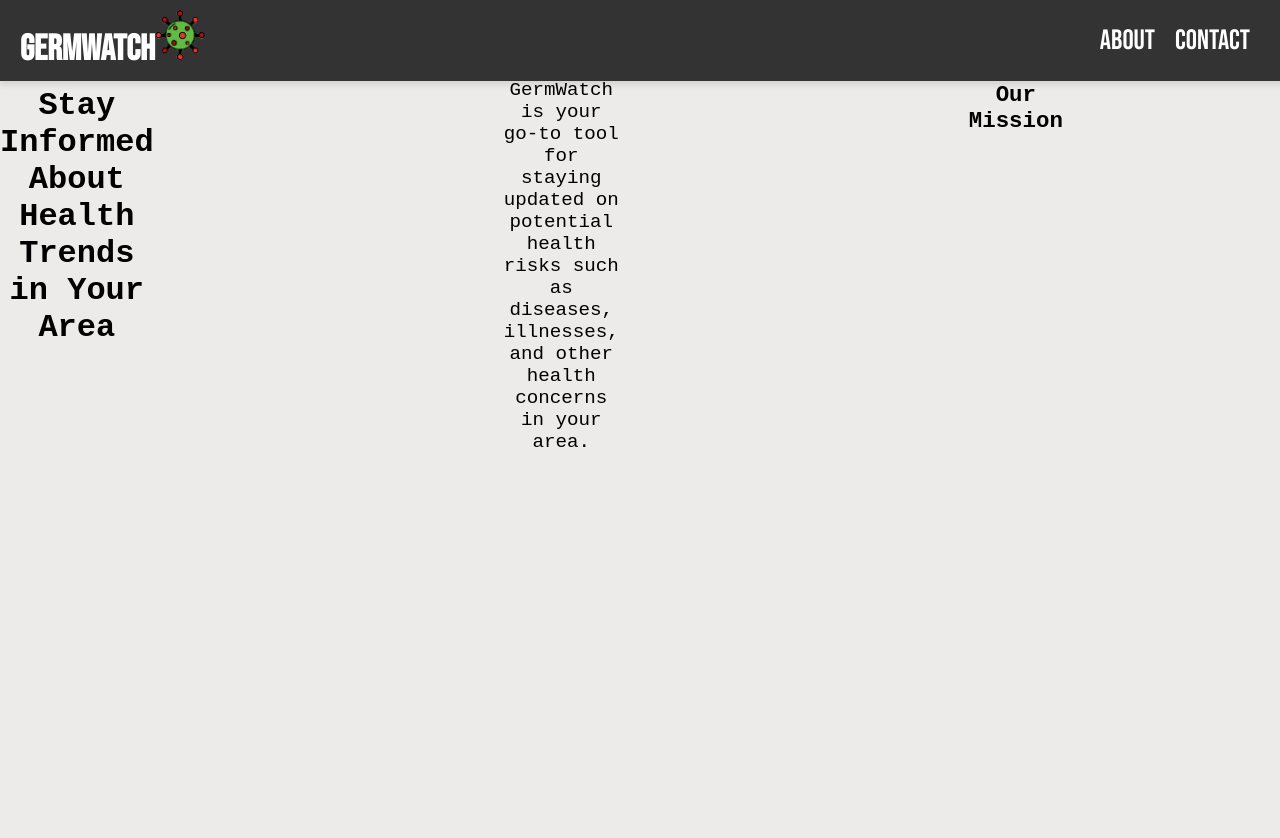
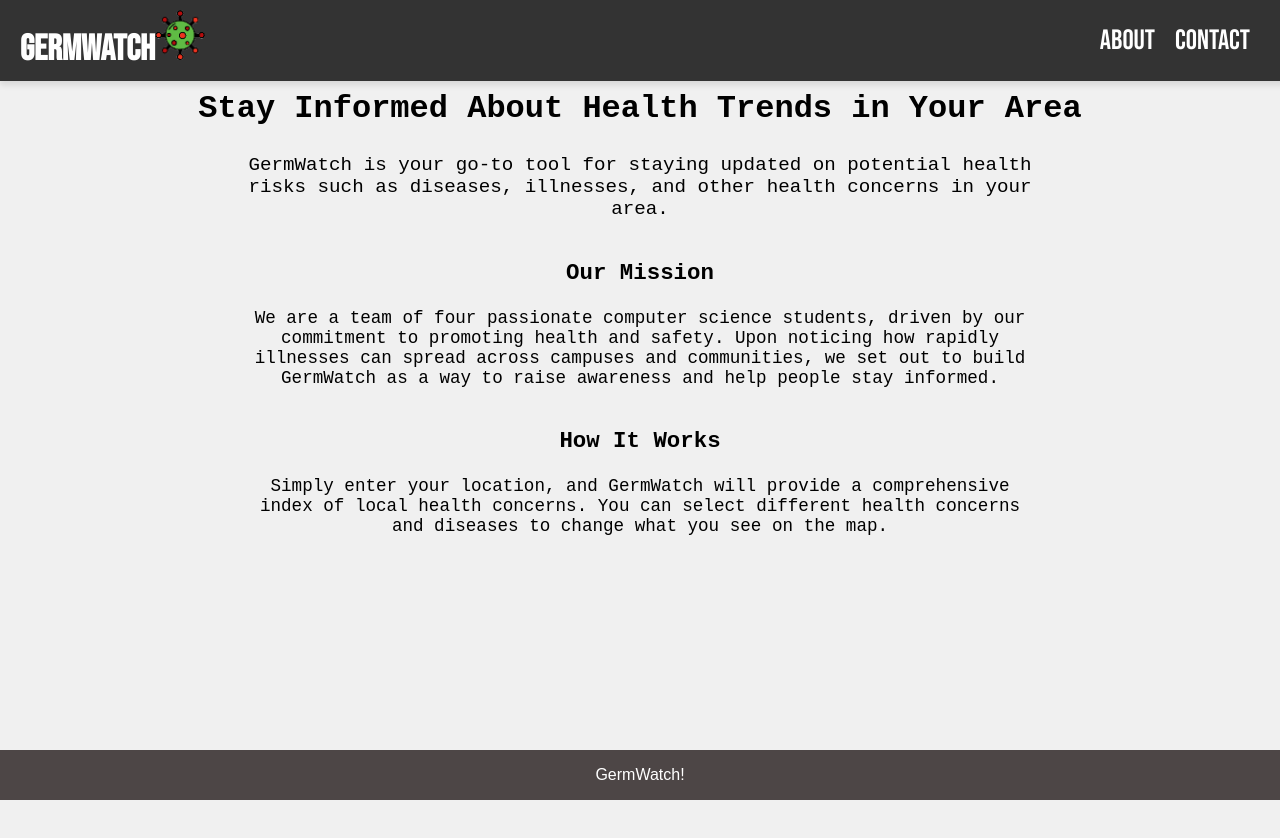
Before and after one commit to danatcosta3/C-s-get-degrees, a React (Create React App) app in the folder germwatch/: page /about in a window 1280 px wide. Shown: the top 838 px of the page. Built offline with nearby package versions, Linux system fonts and the light colour scheme.

Commit message:
Fixed about and contact pages

```diff
--- a/germwatch/src/HomePage.css
+++ b/germwatch/src/HomePage.css
@@ -1,11 +1,14 @@
-html,
-body {
+html, body {
   height: 100%;
   margin: 0;
   padding: 0;
-  background-color: #333;
-  overflow-x: hidden;
-  overscroll-behavior: none;
+}
+
+body {
+  display: flex;
+  flex-direction: column;
+  min-height: 100vh;
+  overflow: hidden;
 }
 
 .font {
@@ -32,26 +35,6 @@ body {
 .text-search-button {
   margin: 40vh;
   width: 100vh;
-}
-
-footer {
-  background-color: #04aa6d;
-  color: white;
-  text-align: center;
-  padding: 10px 0;
-  width: 100%;
-  position: relative; /* Normal positioning unless overridden */
-}
-
-.footer-sticky {
-  position: absolute;
-  bottom: 0;
-  left: 0;
-  width: 100%;
-  background-color: #04aa6d;
-  color: white;
-  text-align: center;
-  padding: 10px;
 }
 
 .suggest-container {
--- a/germwatch/src/components/common/footer.css
+++ b/germwatch/src/components/common/footer.css
@@ -1,16 +1,9 @@
 footer {
-  background-color: #333;
+  background-color: #4d4646;
+  position: fixed;
+  left: 0;
+  bottom: 0;
+  width: 100%;
   color: white;
   text-align: center;
-  padding: 20px 0;
-  position: relative;
-  bottom: 0;
-  width: 100%;
-  font-size: 14px;
-  box-shadow: 0 -4px 6px rgba(0, 0, 0, 0.1);
-  z-index: 1;
 }
-
-footer p {
-  margin: 0;
-}
--- a/germwatch/src/pages/AboutPage.css
+++ b/germwatch/src/pages/AboutPage.css
@@ -1,17 +1,26 @@
 .about-title {
   font-family: 'Courier New', Courier, monospace;
-  font-size: 2.0em;
+  font-size: 2em;
   color: #000000;
   text-align: center;
+  margin-top: 30px;
 }
+
 .about-description {
   font-size: 1.2em;
   font-family: 'Courier New', Courier, monospace;
   text-align: center;
   color: #000000;
-  padding-bottom: 10px;
-  margin-left: 350px;
-  margin-right: 350px;
+  max-width: 800px;
+  margin: 20px auto;
+}
+
+.about-textHeader {
+  color: #000000;
+  font-family: 'Courier New', Courier, monospace;
+  text-align: center;
+  font-size: 1.4em;
+  margin-top: 40px;
 }
 
 .about-text {
@@ -19,13 +28,6 @@
   font-family: 'Courier New', Courier, monospace;
   color: #000000;
   text-align: center;
-  margin-left: 350px;
-  margin-right: 350px;
+  max-width: 800px;
+  margin: 20px auto;
 }
-
-.about-textHeader {
-  color:#000000;
-  font-family: 'Courier New', Courier, monospace;
-  text-align: center;
-  font-size: 1.4em;
-}
--- a/germwatch/src/pages/AboutPage.js
+++ b/germwatch/src/pages/AboutPage.js
@@ -3,23 +3,21 @@ import './AboutPage.css';
 
 const AboutPage = () => {
   return (
-    <div className="App">
-   <h2 className="about-title">Stay Informed About Health Trends in Your Area</h2>
+    <div className="about">
+      <h2 className="about-title">Stay Informed About Health Trends in Your Area</h2>
       <p className="about-description">
         GermWatch is your go-to tool for staying updated on potential health risks such as diseases, illnesses, and other health concerns in your area.
       </p>
 
-        <h3 class="about-textHeader">Our Mission</h3>
-        <p className="about-text">
-          We are a team of four passionate computer science students, driven by our commitment to promoting health and safety. Upon noticing how rapidly illnesses can spread across campuses and communities, we set out to build GermWatch as a way to raise awareness and help people stay informed.
-        </p>
+      <h3 className="about-textHeader">Our Mission</h3>
+      <p className="about-text">
+        We are a team of four passionate computer science students, driven by our commitment to promoting health and safety. Upon noticing how rapidly illnesses can spread across campuses and communities, we set out to build GermWatch as a way to raise awareness and help people stay informed.
+      </p>
 
-
-        <h3 class="about-textHeader">How It Works</h3>
-        <p className="about-text">
-        Simply enter your location, and GermWatch will provide a comprehensive index of local health concerns. You can select different health concerns
-        and diseases to change what you see on the map.</p>
-
+      <h3 className="about-textHeader">How It Works</h3>
+      <p className="about-text">
+        Simply enter your location, and GermWatch will provide a comprehensive index of local health concerns. You can select different health concerns and diseases to change what you see on the map.
+      </p>
     </div>
   );
 };
--- a/germwatch/src/pages/ContactPage.css
+++ b/germwatch/src/pages/ContactPage.css
@@ -7,6 +7,10 @@
     margin: 40px;
 }
 
+.image-container {
+  display: flex;
+  justify-content: center;
+}
 
 .main {
     font-family: 'Courier New', Courier, monospace;
--- a/germwatch/src/pages/ContactPage.js
+++ b/germwatch/src/pages/ContactPage.js
@@ -3,9 +3,11 @@ import './ContactPage.css';
 
 const ContactPage = () => {
   return (
-    <div className="App">
+    <div>
       <h2 class="title">Contact Us Here </h2>
+      <div class="image-container">
       <img class="icon"src="134146_mail_email_icon.png" alt="email icon" />
+      </div>
       <p class="main">Jackson Bialecki</p>
       <p class="emailAdjust"><a href="mailto:bialecjr@mail.uc.edu">bialecjr@mail.uc.edu</a></p>
       <p class="main">Dana Costa III </p>
```
Lines whose indentation alone changed are shown as unchanged.
